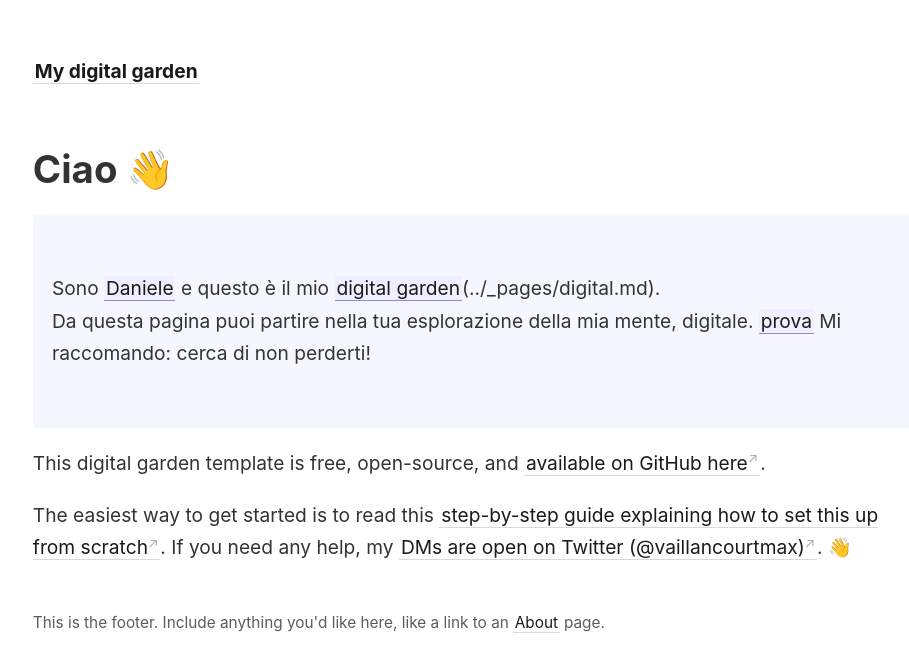
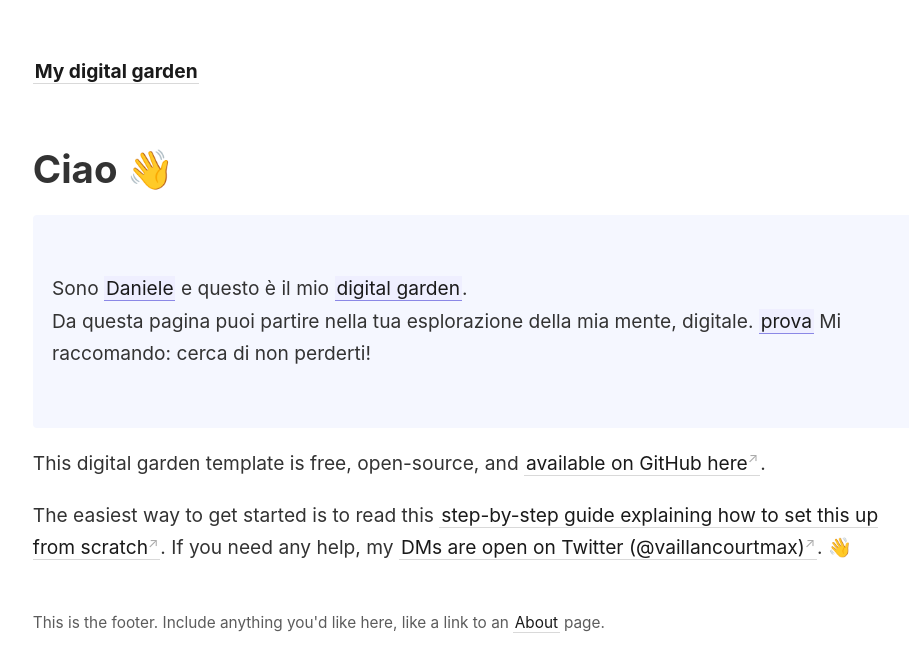
Before and after one commit to dandele/digital-garden-812, a Jekyll site: the page built from _pages/index.md, in a window 1280 px wide. Shown: the top 672 px of the page, without its empty margins (44-953 px from the left). Built offline with Jekyll 4.4.1, drawn with Linux system fonts in a browser that asks for light colours; part of the change alters nothing that is shown.

Commit message:
index.md: changed

```diff
--- a/_pages/index.md
+++ b/_pages/index.md
@@ -7,7 +7,7 @@ permalink: /
 # Ciao 👋
 
 <p style="padding: 3em 1em; background: #f5f7ff; border-radius: 4px;">
-Sono [[Daniele]] e questo è il mio [[digital garden]](../_pages/digital.md).
+Sono [[Daniele]] e questo è il mio [[digital garden]].
 <br>Da questa pagina puoi partire nella tua esplorazione della mia mente, digitale. [[prova]]
 
 Mi raccomando: cerca di non perderti!
```
